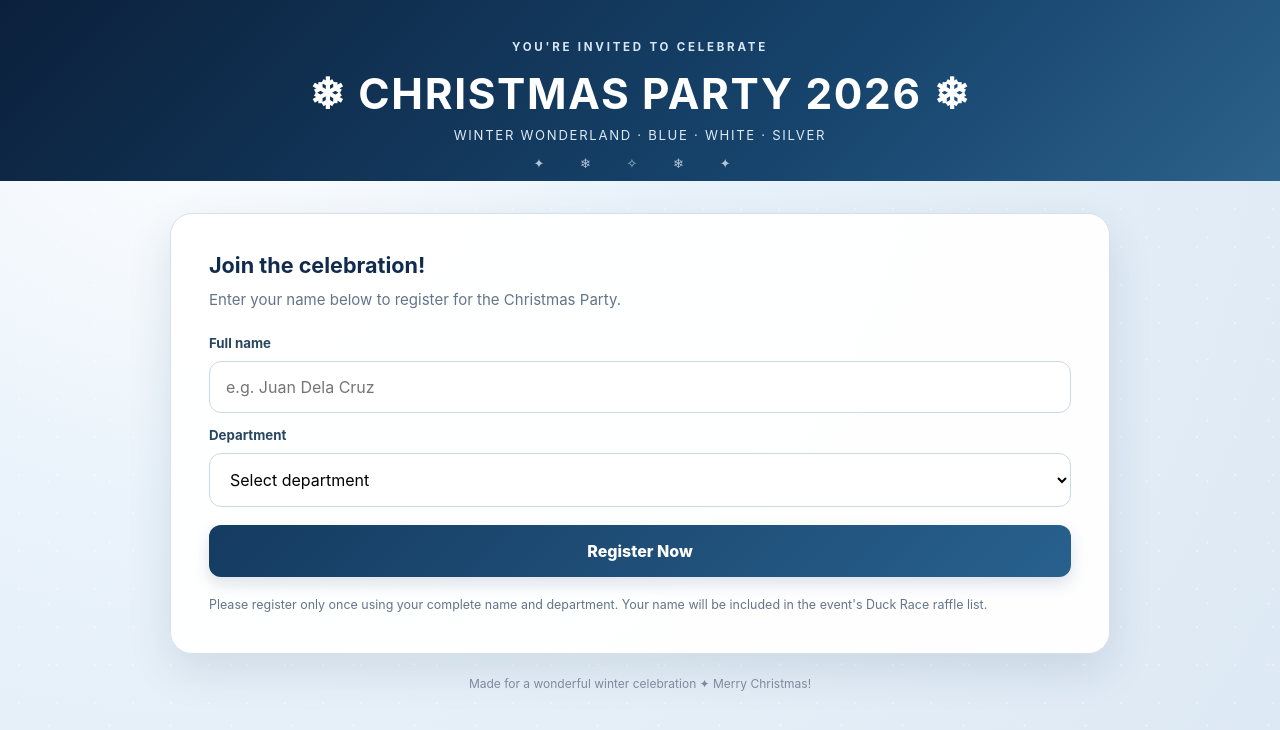
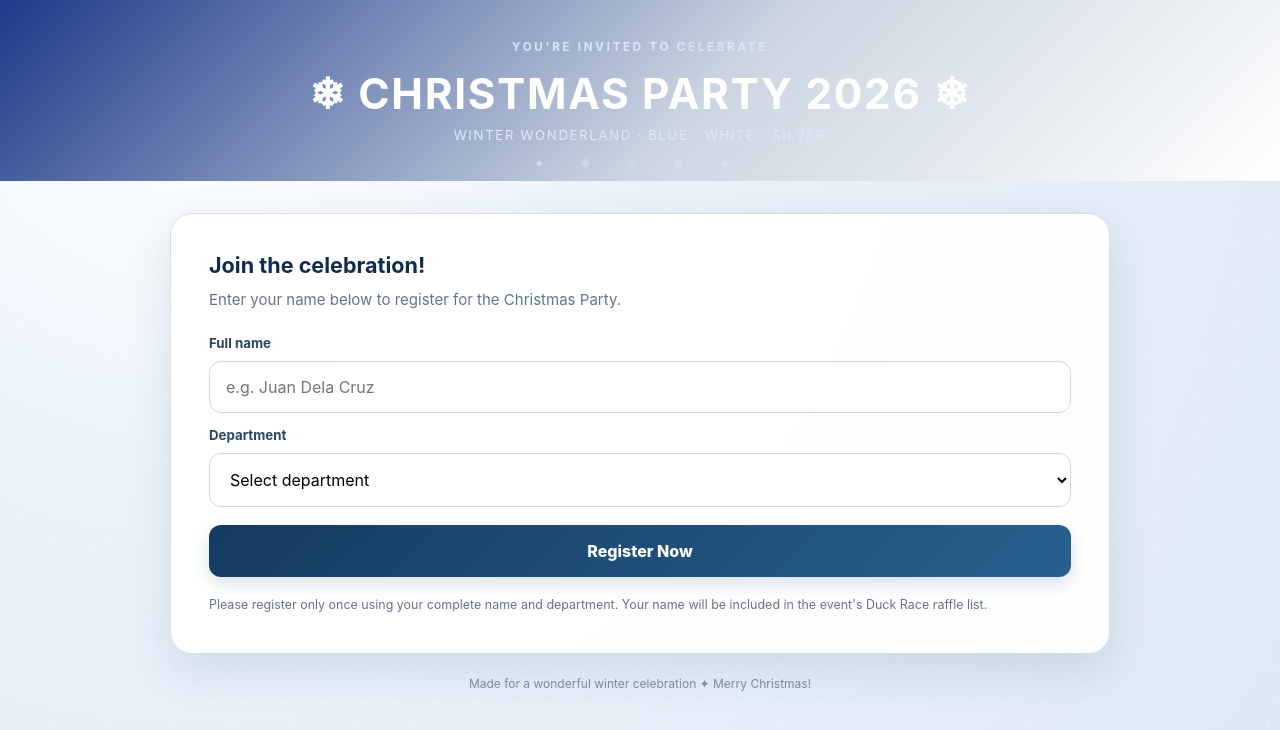
Before and after one commit to eggywaps/Registration-Form, a plain HTML site: page index.html in a window 1280 px wide. Drawn offline with Linux system fonts and the light colour scheme.

Commit message:
Refactor styles in styles.css for consistency

```diff
--- a/styles.css
+++ b/styles.css
@@ -41,7 +41,7 @@ body {
 
 header {
   position:relative;
-  background:linear-gradient(135deg,#0b203b,#17456e 65%,#2d628b);
+  background: linear-gradient(135deg, #1e3a8a 0%, #cbd5e1 55%, #ffffff 100%);
   color:#fff;
   text-align:center;
   padding:40px 22px 38px;
```
